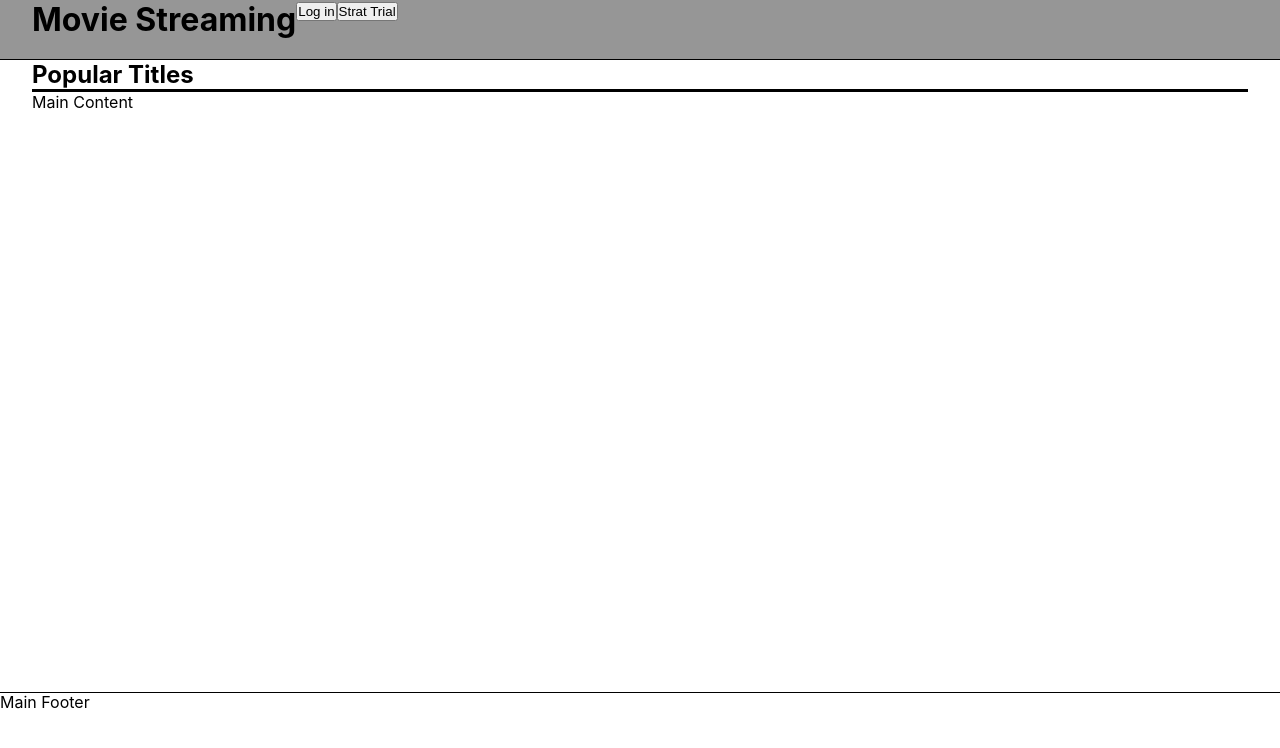
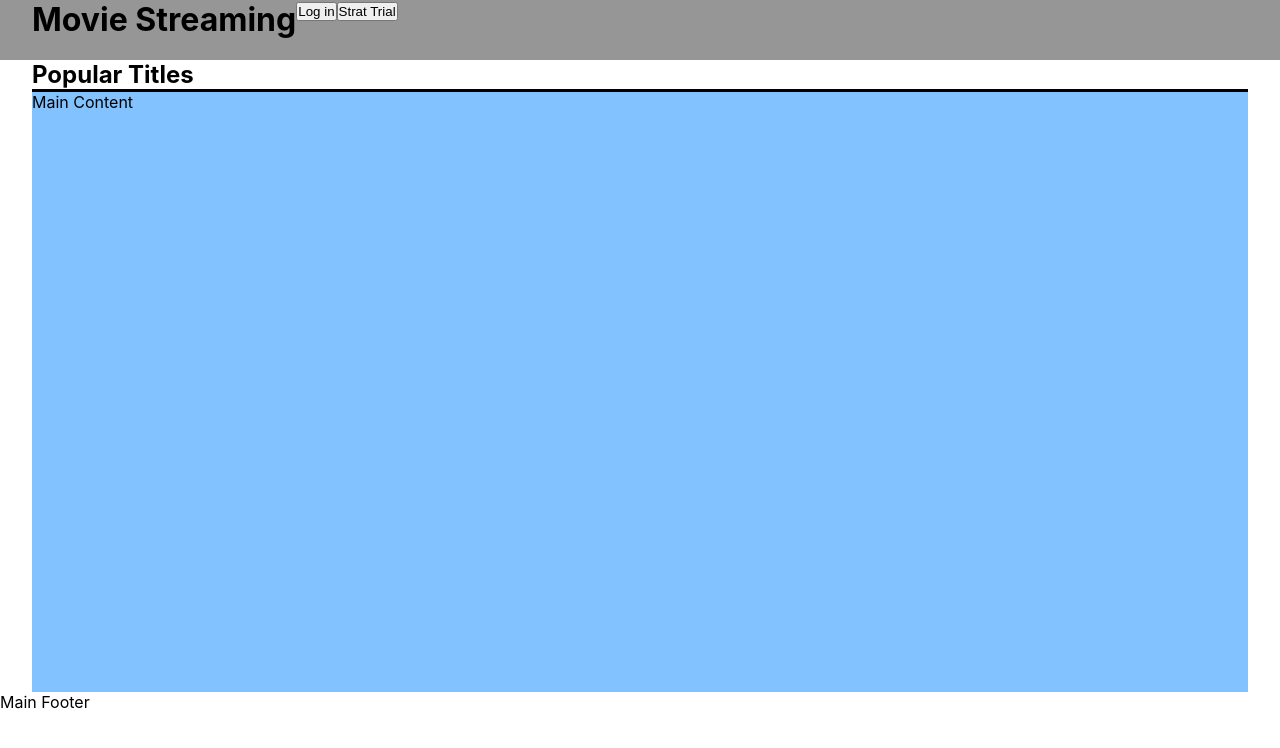
Before and after one commit to MarkusTryban/movie-stream, a React (Create React App) app: page / in a window 1280 px wide. Shown: the top 748 px of the page. Built offline with nearby package versions, Linux system fonts and the light colour scheme.

Commit message:
Add background color to main content

```diff
--- a/src/components/MainContent/MainContent.css
+++ b/src/components/MainContent/MainContent.css
@@ -1,5 +1,4 @@
 .content-container {
-  outline: 1px solid #000;
   max-width: 1280px;
   margin: auto;
   padding: 0 2rem;
@@ -13,4 +12,5 @@
 #main-content {
   display: flex;
   height: 75vh;
+  background-color: #82c2ff;
 }
```
